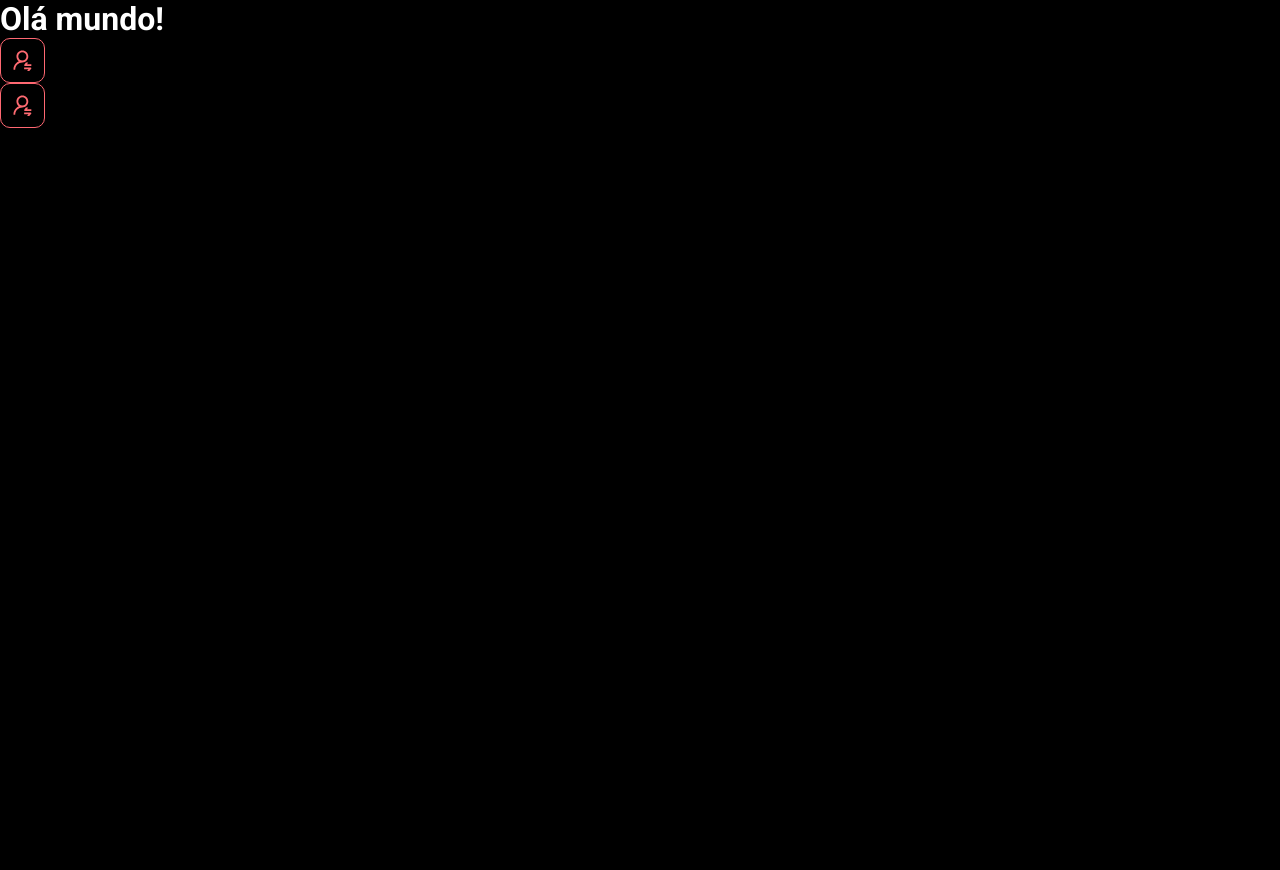
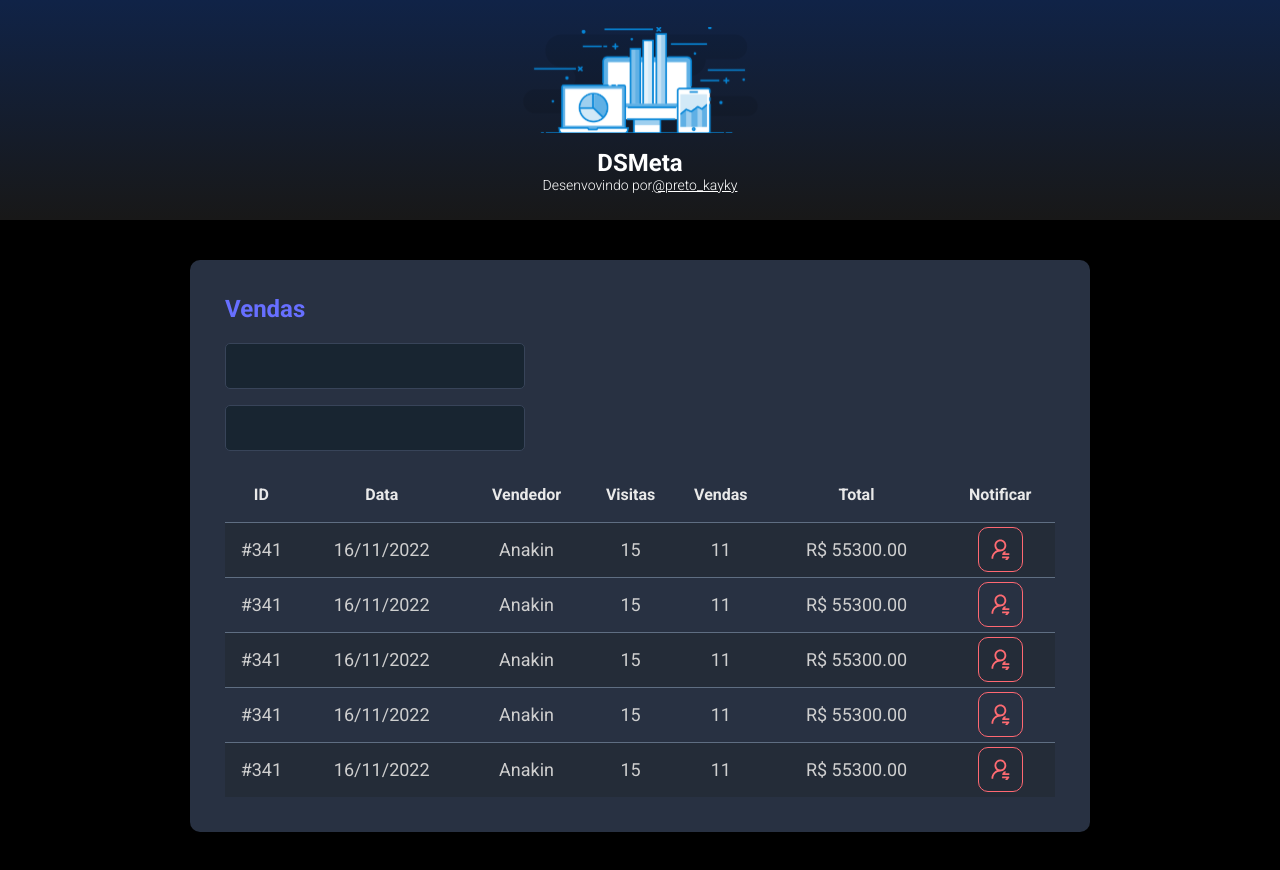
Before and after one commit to kaykybarbosa3772/dsmeta, a React (Vite) app in the folder frontend/: page / in a window 1280 px wide. Before the commit the page ends 800 px from the top, so only its background shows below. Built offline with nearby package versions, Linux system fonts and the light colour scheme.

Commit message:
Other components

```diff
--- a/frontend/src/App.tsx
+++ b/frontend/src/App.tsx
@@ -1,13 +1,23 @@
-import NotificationButton from "./components/NotificationButton"
+import Header from "./components/Header";
+
+import SalesCard from "./components/SalesCard";
 
 function App() {
   return (
     <>
-      <h1>Olá mundo!</h1>
-      <NotificationButton />
-      <NotificationButton />
+      <Header />
+      <main>
+        <section id="sales">
+          <div className="dsmeta-container">
+
+          <SalesCard />
+
+
+          </div>
+        </section>
+      </main>
     </>
-  )
+  );
 }
 
 export default App;
--- /dev/null
+++ b/frontend/src/components/Header/index.tsx
@@ -0,0 +1,20 @@
+import logo from '../../assets/img/logo.svg'
+
+import './styles.css'
+
+function Header() {
+  return (
+    <header>
+      <div className="dsmeta-logo-container">
+        <img src= {logo} alt="DSMeta" />
+        <h1>DSMeta</h1>
+        <p>
+          Desenvovindo por
+          <a href="https://www.instagram.com/preto_kayky/">@preto_kayky</a>
+        </p>
+      </div>
+    </header>
+  );
+}
+
+export default Header;
--- /dev/null
+++ b/frontend/src/components/Header/styles.css
@@ -0,0 +1,27 @@
+header{
+    background: linear-gradient(180deg, #102347 0%, #181818 100%);
+    height: 220px;
+    display: flex;
+    align-items: center ;
+    justify-content: center;
+}
+
+.dsmeta-logo-container{
+    display: flex;
+    flex-direction: column;
+    align-items: center;
+}
+
+.dsmeta-logo-container img {
+    width: 235px;
+}
+
+.dsmeta-logo-container h1{
+    margin-top: 15px;
+    font-size: 24px;
+}
+
+.dsmeta-logo-container p{
+    font-size: 14px;
+    font-weight: 300;
+}
--- a/frontend/src/components/NotificationButton/index.tsx
+++ b/frontend/src/components/NotificationButton/index.tsx
@@ -4,9 +4,11 @@
 
 function NotificationButton() {
   return (
-    <div className="dsmata-red-btn">
-      <img src={icon} alt="Notificar" />
-    </div>
+    <>
+      <div className="dsmata-red-btn">
+        <img src= {icon} alt="Notificar" />
+      </div>
+    </>
   );
 }
 
--- a/frontend/src/components/NotificationButton/styles.css
+++ b/frontend/src/components/NotificationButton/styles.css
@@ -1,7 +1,7 @@
 .dsmata-red-btn {
     height: 45px;
     width: 45px;
-  border: 1px solid #ff6872;
+    border: 1px solid #FF6872;
     border-radius: 10px;
     display: flex;
     align-items: center;
@@ -11,4 +11,5 @@
 
 .dsmata-red-btn img {
      width: 19px;
+
 }
--- /dev/null
+++ b/frontend/src/components/SalesCard/index.tsx
@@ -0,0 +1,102 @@
+import NotificationButton from "../NotificationButton";
+import "./styles.css";
+
+function SalesCard() {
+  return (
+    <div className="dsmeta-card">
+      <h2 className="dsmeta-sales-title">Vendas</h2>
+      <div>
+        <div className="dsmeta-form-control-container">
+          <input className="dsmeta-form-control" type="text" />
+        </div>
+        <div className="dsmeta-form-control-container">
+          <input className="dsmeta-form-control" type="text" />
+        </div>
+      </div>
+
+      <div>
+        <table className="dsmata-sales-table">
+          <thead>
+            <tr>
+              <th className="show992">ID</th>
+              <th className="show576">Data</th>
+              <th>Vendedor</th>
+              <th className="show992">Visitas</th>
+              <th className="show992">Vendas</th>
+              <th> Total</th>
+              <th>Notificar</th>
+            </tr>
+          </thead>
+          <tbody>
+            <tr>
+              <td className="show992">#341</td>
+              <td className="show576">16/11/2022</td>
+              <td>Anakin</td>
+              <td className="show992">15</td>
+              <td className="show992">11</td>
+              <td>R$ 55300.00</td>
+              <td>
+                <div className="dsmata-red-btn-container">
+                  <NotificationButton />
+                </div>
+              </td>
+            </tr>
+            <tr>
+              <td className="show992">#341</td>
+              <td className="show576">16/11/2022</td>
+              <td>Anakin</td>
+              <td className="show992">15</td>
+              <td className="show992">11</td>
+              <td>R$ 55300.00</td>
+              <td>
+                <div className="dsmata-red-btn-container">
+                  <NotificationButton />
+                </div>
+              </td>
+            </tr>
+            <tr>
+              <td className="show992">#341</td>
+              <td className="show576">16/11/2022</td>
+              <td>Anakin</td>
+              <td className="show992">15</td>
+              <td className="show992">11</td>
+              <td>R$ 55300.00</td>
+              <td>
+                <div className="dsmata-red-btn-container">
+                  <NotificationButton />
+                </div>
+              </td>
+            </tr>
+            <tr>
+              <td className="show992">#341</td>
+              <td className="show576">16/11/2022</td>
+              <td>Anakin</td>
+              <td className="show992">15</td>
+              <td className="show992">11</td>
+              <td>R$ 55300.00</td>
+              <td>
+                <div className="dsmata-red-btn-container">
+                  <NotificationButton />
+                </div>
+              </td>
+            </tr>
+            <tr>
+              <td className="show992">#341</td>
+              <td className="show576">16/11/2022</td>
+              <td>Anakin</td>
+              <td className="show992">15</td>
+              <td className="show992">11</td>
+              <td>R$ 55300.00</td>
+              <td>
+                <div className="dsmata-red-btn-container">
+                  <NotificationButton />
+                </div>
+              </td>
+            </tr>
+          </tbody>
+        </table>
+      </div>
+    </div>
+  );
+}
+export default SalesCard;
--- /dev/null
+++ b/frontend/src/components/SalesCard/styles.css
@@ -0,0 +1,97 @@
+.dsmeta-card {
+  background-color: #283142;
+  border-radius: 10px;
+  padding: 30px 10px;
+}
+
+.dsmeta-sales-title {
+  color: #676fff;
+  font-size: 24px;
+  margin-bottom: 20px;
+}
+
+.dsmeta-form-control-container {
+  margin-bottom: 16px;
+  max-width: 300px;
+}
+
+.dsmeta-form-control {
+  width: 100%;
+  height: 46px;
+  background-color: #182531;
+  border: 1px solid #384459;
+  border-radius: 5px;
+  color: #9aaabe;
+  padding: 0 20px;
+  font-size: 18px;
+}
+
+.dsmata-sales-table {
+  width: 100%;
+  border-spacing: 0;
+  border-collapse: collapse;
+}
+
+.dsmata-sales-table thead {
+  height: 55px;
+  font-size: 16px;
+  color: #e9e9e9;
+  font-weight: 700;
+}
+
+.dsmata-sales-table tbody {
+  font-size: 14px;
+  font-weight: 400;
+  color: #cfcfcf;
+  text-align: center;
+}
+
+.dsmata-sales-table tbody tr {
+  height: 74px;
+  border-top: 1px solid #5f6e82;
+}
+
+.dsmata-sales-table tbody tr:hover > td {
+  background-color: #384459;
+}
+
+.dsmata-sales-table tbody tr:nth-child(odd) {
+  background-color: #242c38;
+}
+
+.dsmata-red-btn-container {
+  display: flex;
+  justify-content: center;
+}
+
+.show576 {
+  display: none;
+}
+
+.show992 {
+  display: none;
+}
+
+@media (min-width: 576px) {
+  .show576 {
+    display: table-cell;
+  }
+
+  .dsmeta-card {
+    padding: 35px;
+  }
+
+  .dsmata-sales-table tbody tr {
+    height: 55px;
+  }
+
+  .dsmata-sales-table tbody {
+    font-size: 18px;
+  }
+}
+
+@media (min-width: 922px) {
+  .show992 {
+    display: table-cell;
+  }
+}
--- a/frontend/src/index.css
+++ b/frontend/src/index.css
@@ -10,7 +10,7 @@
 body,
 html {
   background-color: #000;
-  color: #ffffff;
+  color: #fff;
 }
 
 a,
@@ -19,3 +19,13 @@
   color: unset;
   text-decoration: nome;
 }
+
+.dsmeta-container{
+  width: 100%;
+  max-width: 900px;
+  margin: 0 auto;
+}
+
+#sales {
+  padding: 40px 10px;
+}
--- a/frontend/src/main.tsx
+++ b/frontend/src/main.tsx
@@ -3,7 +3,7 @@
 import App from './App'
 import './index.css'
 
-ReactDOM.createRoot(document.getElementById('root') as HTMLElement).render(
+ReactDOM.createRoot(document.getElementById('root')!).render(
   <React.StrictMode>
     <App />
   </React.StrictMode>
```
Also changed, not shown: frontend/src/assets/img/logo.svg (added), frontend/src/assets/img/logop.svg (added). Lines whose indentation alone changed are shown as unchanged.
